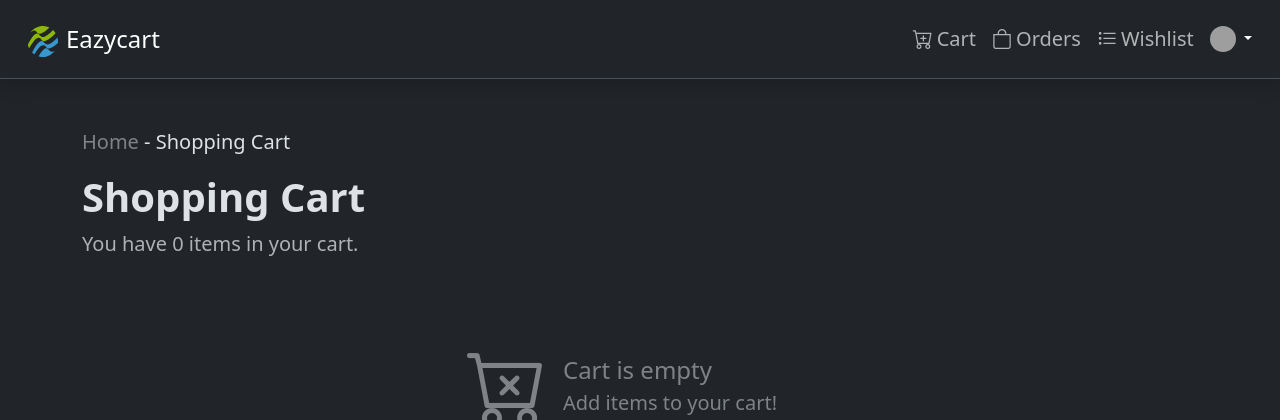
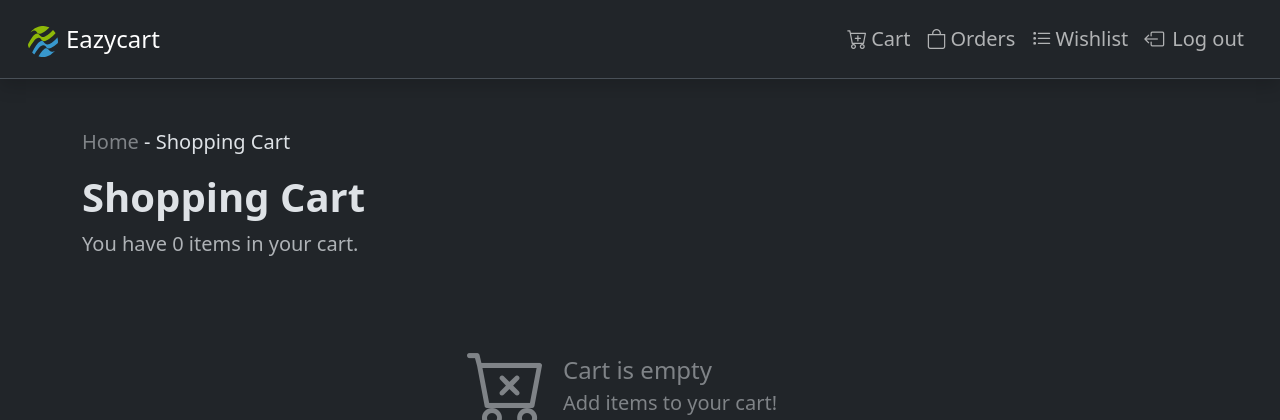
Before and after one commit to henry-jacq/eazycart, a Flask app: template templates/cart.html in a window 1280 px wide. Shown: the top 420 px of the page. Run offline with Flask 3, Linux system fonts and the light colour scheme; the template is opened without the code that fills it, so the values that code supplies are empty; grey boxes are pictures that could not be loaded.

Commit message:
change: Modified logout button

```diff
--- a/templates/layouts/header.html
+++ b/templates/layouts/header.html
@@ -13,22 +13,8 @@
                 class="bi {% if item == 'Cart' %}bi-cart-plus{% elif item == 'Orders' %}bi-bag{% elif item == 'Wishlist' %}bi-list-task{% endif %} me-1"></i>{{ item }}</a>
                 </li>
                 {% endfor %}
+                <li><a class="nav-link" href="/logout"><i class="bi bi-box-arrow-left me-2"></i>Log out</a></li>
             </ul>
-
-            <div class="ms-2 d-flex align-items-center">
-                <div class="flex-shrink-0 dropdown">
-                    <a href="#" class="d-block link-body-emphasis text-decoration-none dropdown-toggle fs-6" data-bs-toggle="dropdown" aria-expanded="false">
-                        <img src="https://github.com/mdo.png" alt="mdo" width="26" height="26" class="rounded-circle">
-                    </a>
-                    <ul class="dropdown-menu dropdown-menu-end mt-2">
-                        <li><a class="dropdown-item" href="#"><i class="bi bi-person-circle me-2"></i>My profile</a></li>
-                        <li><a class="dropdown-item" href="#"><i class="bi bi-pencil-square me-2"></i>Edit profile</a></li>
-                        <li><a class="dropdown-item" href="#"><i class="bi bi-gear me-2"></i>Settings</a></li>
-                        <li class="dropdown-divider"></li>
-                        <li><a class="dropdown-item" href="/logout"><i class="bi bi-box-arrow-left me-2"></i>Log out</a></li>
-                    </ul>
-                </div>
-            </div>
         </div>
     </div>
 </nav>
```
